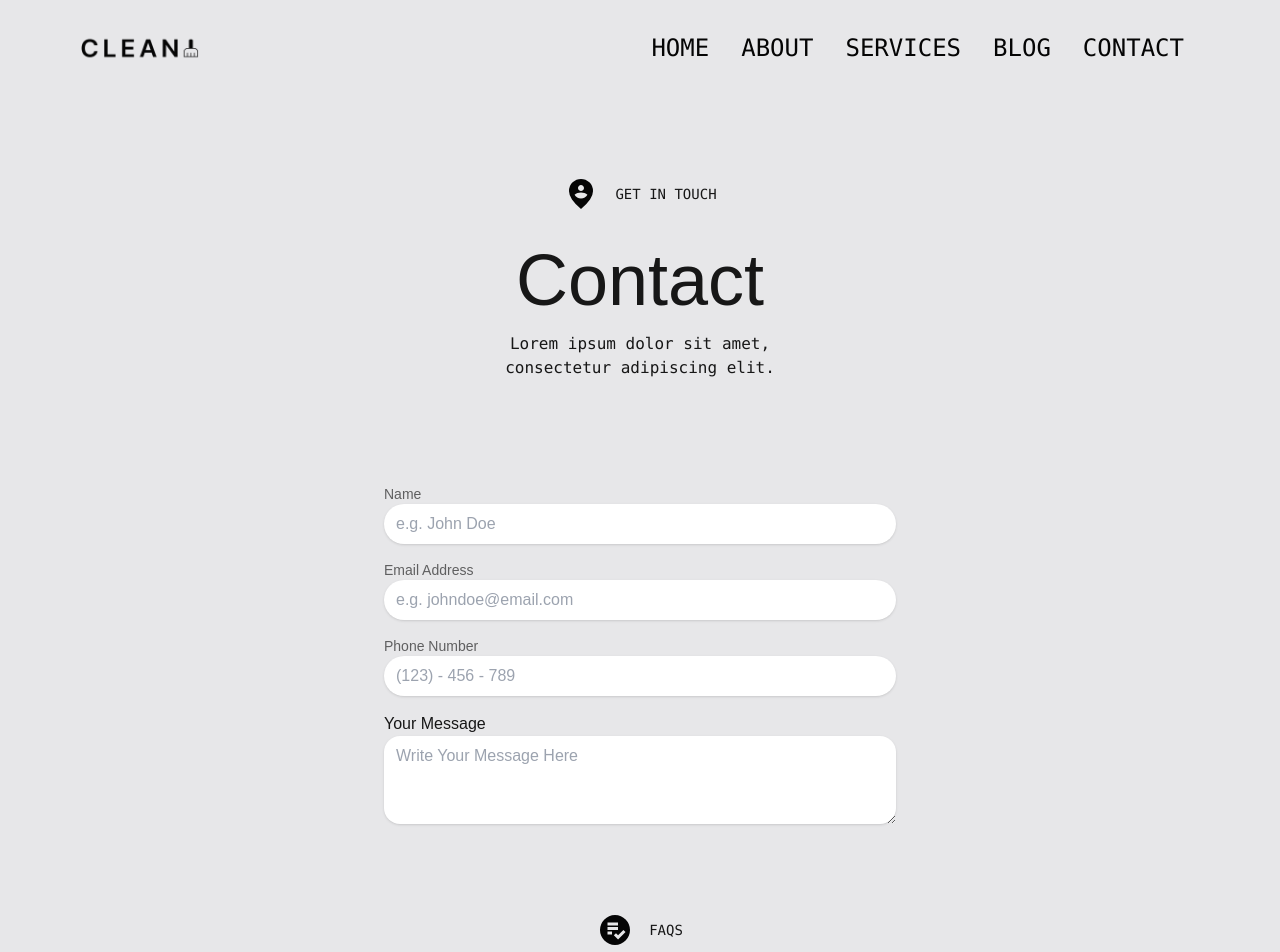
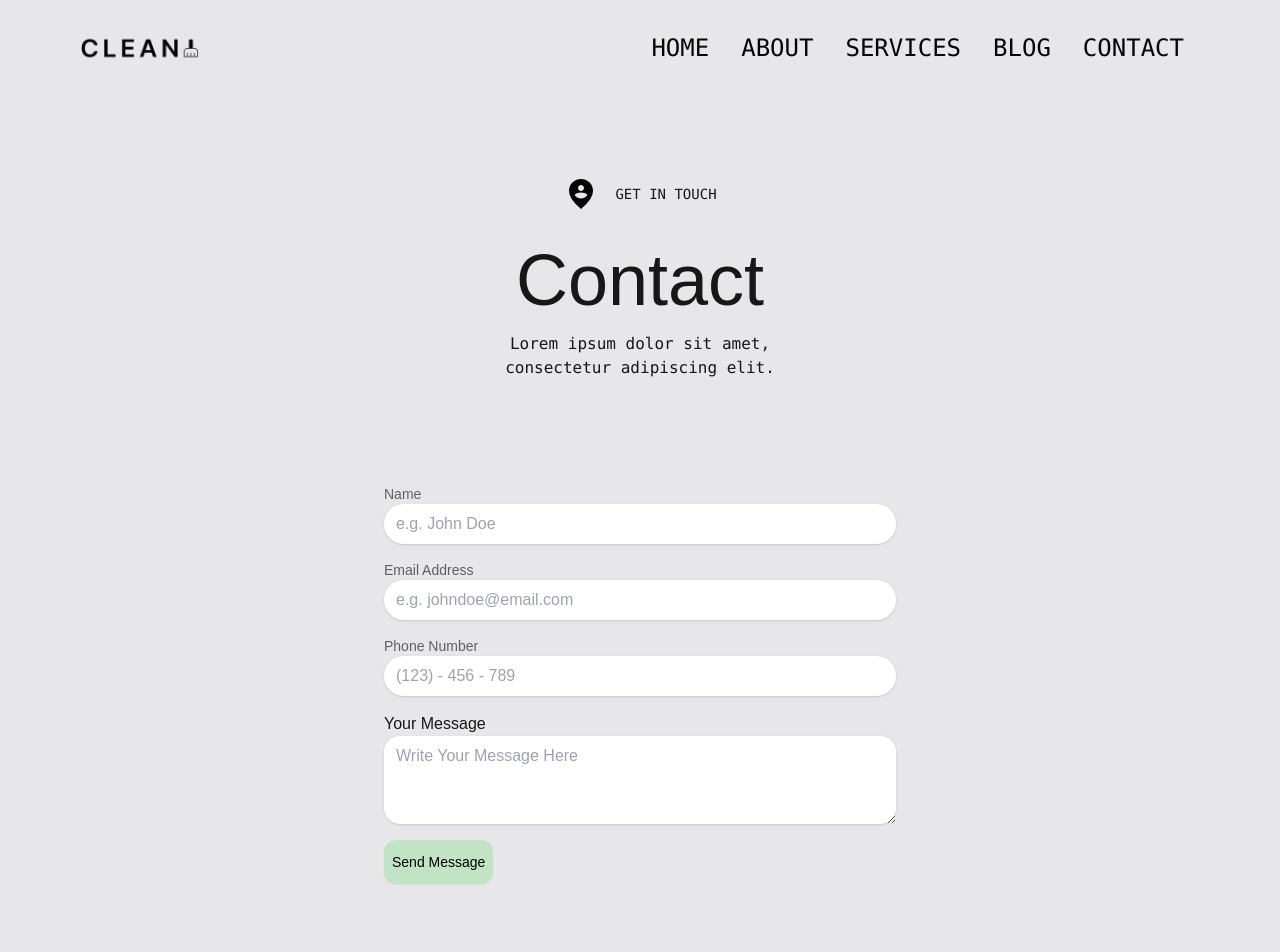
Before and after one commit to Yagya-Adh/clean, a Next.js app: page /contact in a window 1280 px wide. Shown: the top 952 px of the page. Built offline with nearby package versions, Linux system fonts and the light colour scheme.

Commit message:
Added: button is added to form component

```diff
--- a/app/components/form/ContactForm.tsx
+++ b/app/components/form/ContactForm.tsx
@@ -44,6 +44,28 @@ const ContactForm = () => {
             ></textarea>
           </div>
         </div>
+
+        <div className="my-2">
+          <button
+            className="
+              bg-clean-green-10
+               hover:bg-black
+               text-black
+               hover:text-white
+               rounded-xl
+               text-sm
+               shadow-sm
+               px-2
+               py-3
+               duration-300
+               transition-all
+               ease-in-out
+              "
+            type="button"
+          >
+            Send Message{" "}
+          </button>
+        </div>
       </form>
     </section>
   );
```
